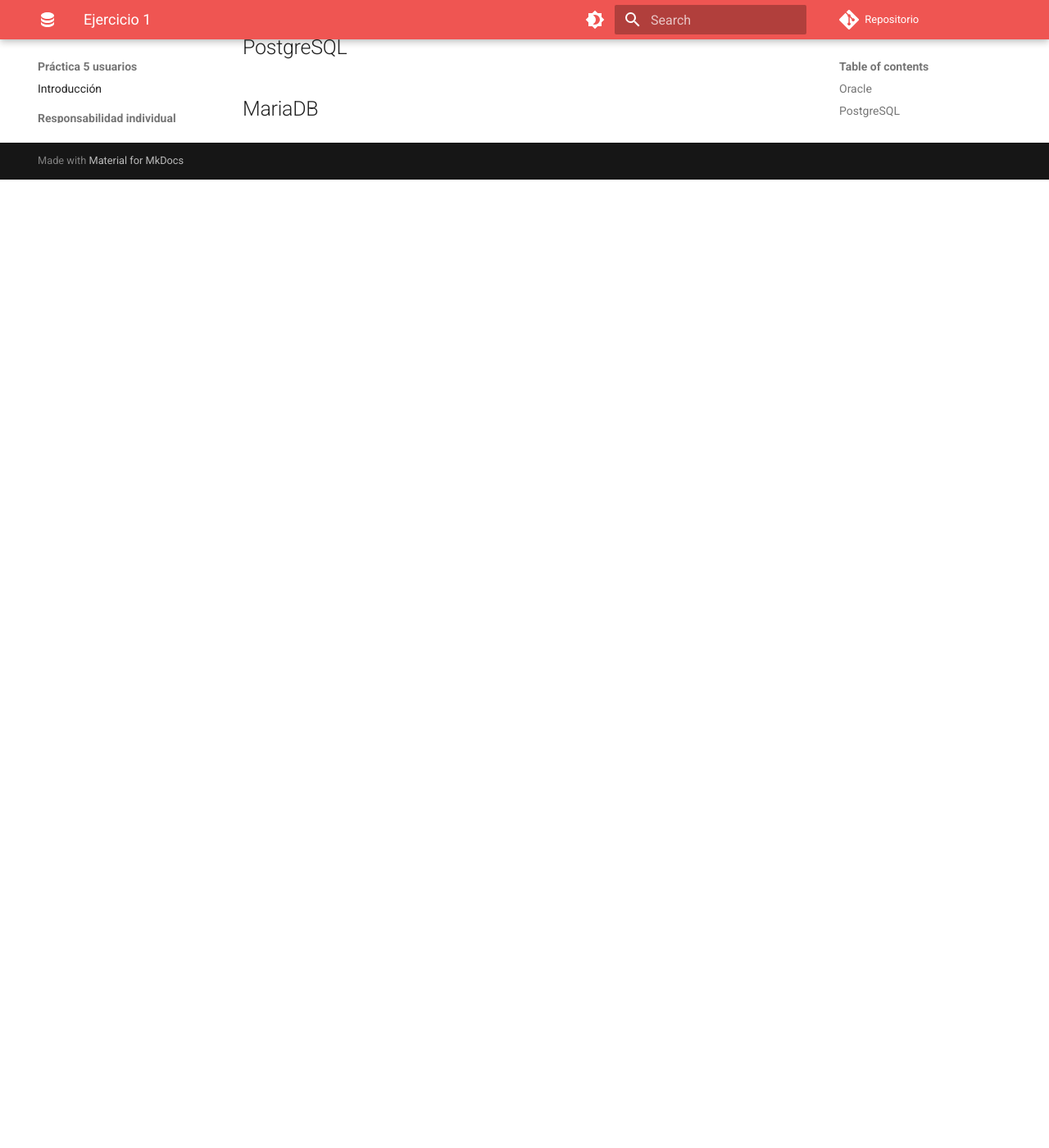
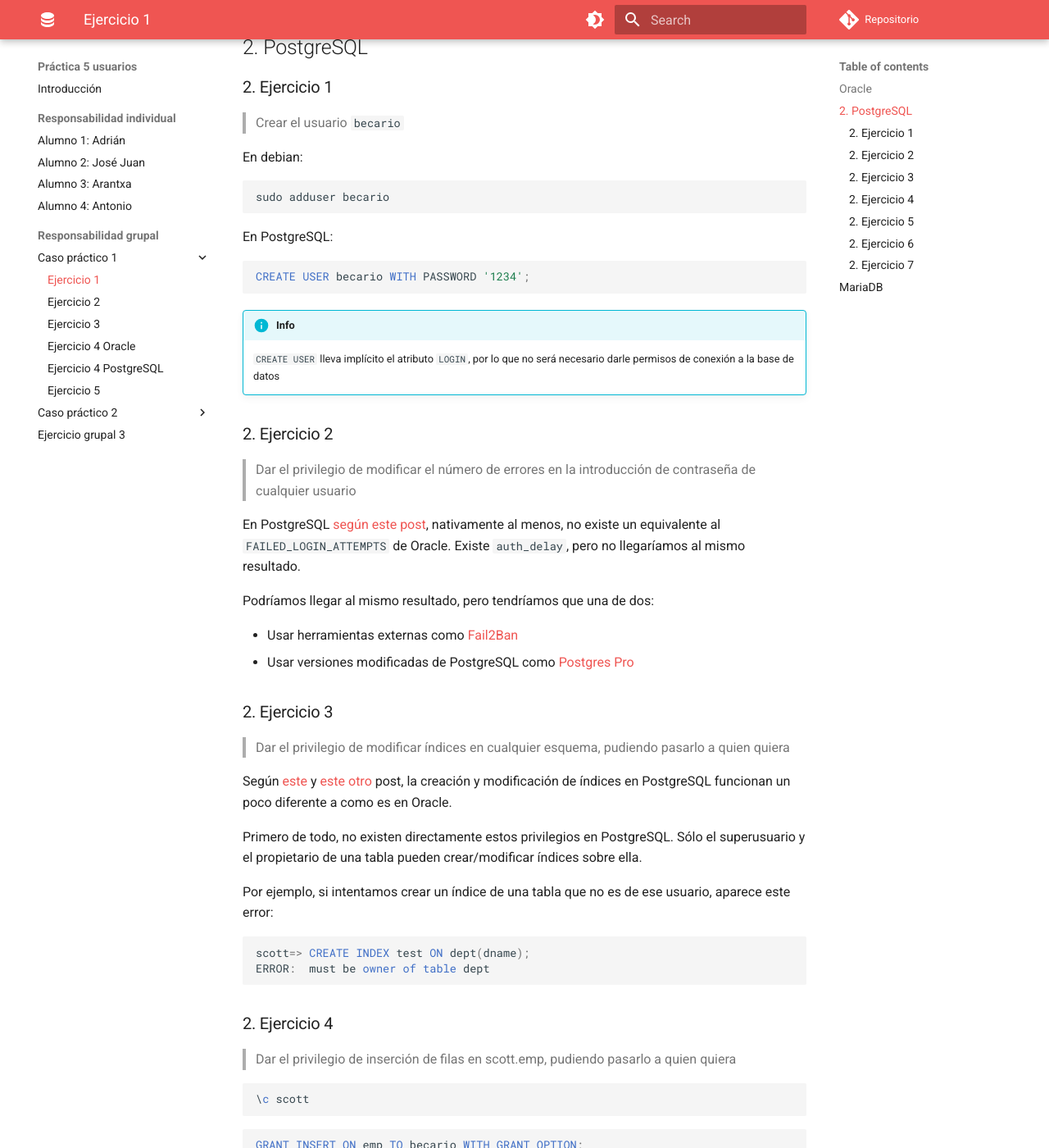
Before and after one commit to adriasir123/grupalesbdc, an MkDocs documentation site: the page built from docs/p5-usuarios/rg/caso-practico-1-ej1.md, in a window 1280 px wide and 1400 px high, scrolled down 1335 px. Shown: the whole window at 82% size. Built offline with MkDocs 1.6.1 and Material for MkDocs 9.7.7, drawn with Linux system fonts in a browser that asks for light colours; comment, search, counter and statistics services are not loaded; before the commit the page ends 1554 px from its top, so only the background shows below that; some of the changed text lies outside the part shown.

Commit message:
algunas cosas postgres

````diff
--- a/docs/p5-usuarios/rg/caso-practico-1-ej1.md
+++ b/docs/p5-usuarios/rg/caso-practico-1-ej1.md
@@ -74,9 +74,93 @@
 
 
 
-## PostgreSQL
+## 2. PostgreSQL
+
+### 2. Ejercicio 1
+
+> Crear el usuario `becario`
+
+En debian:
+
+```sql
+sudo adduser becario
+```
+
+En PostgreSQL:
+
+```sql
+CREATE USER becario WITH PASSWORD '1234';
+```
+
+!!! Info
+
+    `CREATE USER` lleva implícito el atributo `LOGIN`, por lo que no será necesario darle permisos de conexión a la base de datos
+
+### 2. Ejercicio 2
+
+> Dar el privilegio de modificar el número de errores en la introducción de contraseña de cualquier usuario
+
+En PostgreSQL [según este post](https://stackoverflow.com/questions/73925483/postgresql-failed-login-attempts), nativamente al menos, no existe un equivalente al `FAILED_LOGIN_ATTEMPTS` de Oracle. Existe `auth_delay`, pero no llegaríamos al mismo resultado.
+
+Podríamos llegar al mismo resultado, pero tendríamos que una de dos:
+
+- Usar herramientas externas como [Fail2Ban](https://github.com/fail2ban/fail2ban)
+- Usar versiones modificadas de PostgreSQL como [Postgres Pro](https://postgrespro.com/)
+
+### 2. Ejercicio 3
+
+> Dar el privilegio de modificar índices en cualquier esquema, pudiendo pasarlo a quien quiera
+
+Según [este](https://stackoverflow.com/questions/32432069/add-index-on-table-owned-by-other-user-in-postgres) y [este otro](https://dba.stackexchange.com/questions/114735/postgres-how-can-i-allow-index-creation-but-no-table-mutations-or-table-drops-b) post, la creación y modificación de índices en PostgreSQL funcionan un poco diferente a como es en Oracle.
+
+Primero de todo, no existen directamente estos privilegios en PostgreSQL. Sólo el superusuario y el propietario de una tabla pueden crear/modificar índices sobre ella.
+
+Por ejemplo, si intentamos crear un índice de una tabla que no es de ese usuario, aparece este error:
+
+```sql
+scott=> CREATE INDEX test ON dept(dname);
+ERROR:  must be owner of table dept
+```
+
+### 2. Ejercicio 4
+
+> Dar el privilegio de inserción de filas en scott.emp, pudiendo pasarlo a quien quiera
+
+```sql
+\c scott
+```
+
+```sql
+GRANT INSERT ON emp TO becario WITH GRANT OPTION;
+```
 
 
+https://dba.stackexchange.com/questions/261991/grant-usage-to-a-schema-from-another-database
+
+
+
+
+### 2. Ejercicio 5
+
+> Dar el privilegio de almacenamiento ilimitado en cualquier tablespace
+
+Aunque los tablespaces existan en PostgreSQL y se puedan listar con `\db`, no existe una equivalencia para el privilegio `UNLIMITED TABLESPACE`.
+
+### 2. Ejercicio 6
+
+> Gestión completa de usuarios
+
+```sql
+ALTER USER becario WITH CREATEROLE;
+```
+
+!!! Info
+
+    Un usuario con el parámetro `CREATEROLE` también podrá hacer ALTER y DROP de ellos
+
+### 2. Ejercicio 7
+
+>
 
 
 
````
